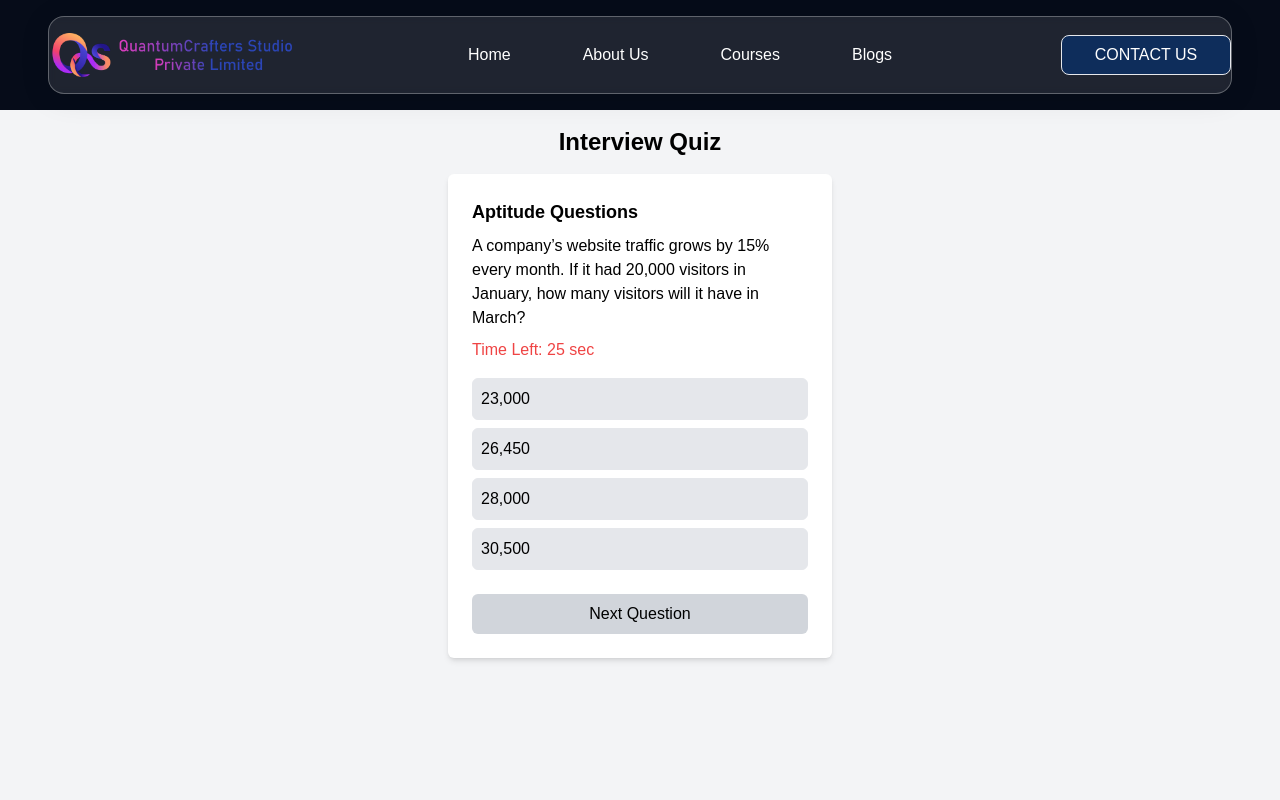
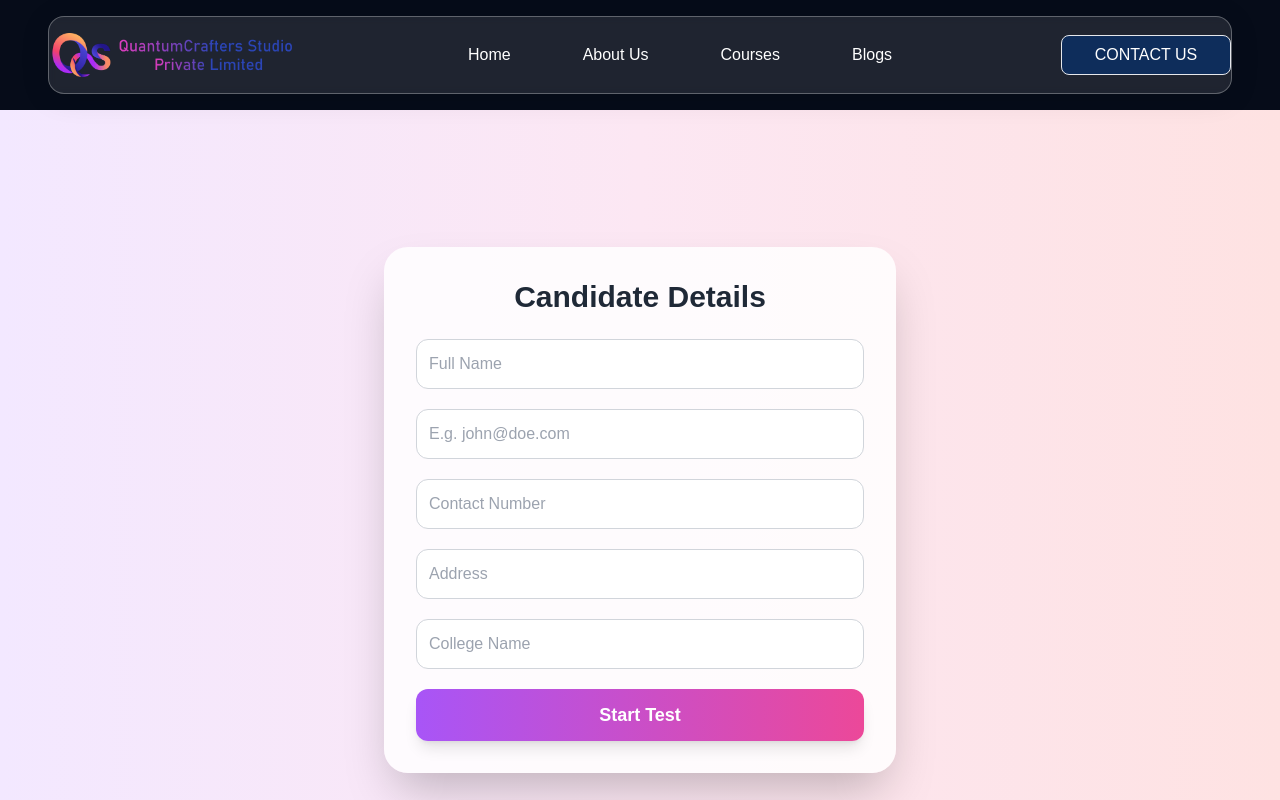
Before and after one commit to qcsstudio/qcsstudio, a Next.js app: page /interview in a window 1280 px wide. Shown: the top 800 px of the page. Built offline with nearby package versions, Linux system fonts and the light colour scheme.

Commit message:
interview questions

```diff
--- a/src/Data/interviewQuestion.js
+++ b/src/Data/interviewQuestion.js
@@ -1,7 +1,4 @@
 export const quizData = [
-    {
-      section: "Aptitude Questions",
-      questions: [
         {
           question: "A company’s website traffic grows by 15% every month. If it had 20,000 visitors in January, how many visitors will it have in March?",
           options: ["23,000", "26,450", "28,000", "30,500"],
@@ -51,12 +48,7 @@ export const quizData = [
           question: "If a cybersecurity team identifies 300 phishing emails and blocks 85% of them, how many phishing emails get through?",
           options: ["35", "45", "50", "60"],
           answer: "45",
-        }
-      ]
-    },
-    {
-      section: "Technical Questions",
-      questions: [
+        },
         {
           question: "Which metric measures how often an ad is clicked compared to how often it is shown?",
           options: ["CPC", "CTR", "CPM", "CPA"],
@@ -97,6 +89,4 @@ export const quizData = [
           options: ["Visual Studio Code", "Figma", "MySQL", "TensorFlow"],
           answer: "Figma",
         }
-      ]
-    }
   ];
--- a/src/app/layout.js
+++ b/src/app/layout.js
@@ -8,6 +8,7 @@ import { Analytics } from "@vercel/analytics/next";
 import Script from "next/script";
 import "primereact/resources/themes/lara-light-blue/theme.css";
 import "primereact/resources/primereact.min.css";
+import { CandidateDataContextProvider } from "@/context/CandidateDataContext";
 
 const geistSans = Geist({
   variable: "--font-geist-sans",
@@ -44,7 +45,7 @@ export default function RootLayout({ children }) {
         }}
       />
 
-      <Script async src="https://www.googletagmanager.com/gtag/js?id=G-7JRBR0RQGH"/>
+      <Script async src="https://www.googletagmanager.com/gtag/js?id=G-7JRBR0RQGH" />
 
       <Script
         id="gtag-init"
@@ -72,13 +73,16 @@ export default function RootLayout({ children }) {
         </noscript>
 
         <PrimeReactProvider>
+          <CandidateDataContextProvider>
             <BlogDataContextProvider>
               <StudentDataContextProvider>
                 {children}
                 <Analytics />
               </StudentDataContextProvider>
             </BlogDataContextProvider>
+          </CandidateDataContextProvider>
         </PrimeReactProvider>
+
       </body>
     </html>
   );
--- a/src/containers/InterviewContainer/InterviewContainer.jsx
+++ b/src/containers/InterviewContainer/InterviewContainer.jsx
@@ -1,21 +1,21 @@
 "use client"
 import Footer from '@/components/Footer'
 import Navbar from '@/components/Navbar'
-import Quiz from '@/components/QuizComponents/Quiz'
-import StudentDetailForm from '@/components/QuizComponents/StudentDetailForm'
 import { StudentDataContext } from '@/context/StudentDataContext'
 import { useContext } from 'react'
 import React from 'react'
 import InterviewQuestionContainer from '../InterviewQuestionContainer/InterviewQuestionContainer'
 import InterviewStudentForm from '../InterviewQuestionContainer/InterviewSudentForm'
+import { CandidateDataContext } from '@/context/CandidateDataContext'
 
 const InterviewContainer = () => {
-const { showQuiz  ,  setShowQuiz } = useContext(StudentDataContext);
+
+const {  showTest } = useContext(CandidateDataContext);
 
   return (
     <div>
         <Navbar/>
-        { false ?  <InterviewStudentForm/> : <InterviewQuestionContainer/> }
+        { showTest ?  <InterviewQuestionContainer/> : <InterviewStudentForm/>  }
         <Footer/>
     </div>
   )
--- a/src/containers/InterviewQuestionContainer/InterviewQuestionContainer.jsx
+++ b/src/containers/InterviewQuestionContainer/InterviewQuestionContainer.jsx
@@ -1,18 +1,50 @@
 "use client";
-import React, { useState, useEffect } from "react";
+import React, { useState, useEffect, useContext } from "react";
 import { quizData } from "@/Data/interviewQuestion";
+import { CandidateDataContext } from "@/context/CandidateDataContext";
+import Link from "next/link";
 
 function InterviewQuestionContainer() {
-  const [currentSection, setCurrentSection] = useState(0);
   const [currentQuestion, setCurrentQuestion] = useState(0);
   const [selectedOption, setSelectedOption] = useState(null);
   const [score, setScore] = useState(0);
   const [showResult, setShowResult] = useState(false);
-  const [timeLeft, setTimeLeft] = useState(30);
+  const [timeLeft, setTimeLeft] = useState(50);
   const [tabSwitchCount, setTabSwitchCount] = useState(0);
   const [showPopup, setShowPopup] = useState(false);
 
-  // Handle tab switching
+  const { UpdateCandidateAPI, candidateData } = useContext(CandidateDataContext);
+
+  // Prevent Cheating
+  // useEffect(() => {
+  //   // Disable right-click
+  //   const disableRightClick = (event) => event.preventDefault();
+  //   document.addEventListener("contextmenu", disableRightClick);
+
+  //   // Prevent Developer Tools (F12, Ctrl+Shift+I, etc.)
+  //   const disableDevTools = (event) => {
+  //     if (
+  //       event.key === "F12" ||
+  //       (event.ctrlKey && event.shiftKey && (event.key === "I" || event.key === "J" || event.key === "C"))
+  //     ) {
+  //       event.preventDefault();
+  //       alert("Cheating attempt detected! Developer tools are disabled.");
+  //     }
+  //   };
+  //   document.addEventListener("keydown", disableDevTools);
+
+  //   // Detect copy attempts
+  //   const detectCopy = () => alert("Copying is not allowed!");
+  //   document.addEventListener("copy", detectCopy);
+
+  //   return () => {
+  //     document.removeEventListener("contextmenu", disableRightClick);
+  //     document.removeEventListener("keydown", disableDevTools);
+  //     document.removeEventListener("copy", detectCopy);
+  //   };
+  // }, []);
+
+  // Handle Tab Switching
   useEffect(() => {
     const handleVisibilityChange = () => {
       if (document.hidden) {
@@ -25,14 +57,14 @@ function InterviewQuestionContainer() {
     return () => document.removeEventListener("visibilitychange", handleVisibilityChange);
   }, []);
 
-  // If user switches tabs more than once, cancel the quiz
+  // If the candidate switches tabs more than once, cancel the quiz
   useEffect(() => {
     if (tabSwitchCount > 1) {
       setShowResult(true);
     }
   }, [tabSwitchCount]);
 
-  // Handle Timer
+  // Timer logic
   useEffect(() => {
     if (timeLeft <= 0) {
       handleNextQuestion();
@@ -45,38 +77,36 @@ function InterviewQuestionContainer() {
   const handleOptionClick = (option) => setSelectedOption(option);
 
   const handleNextQuestion = () => {
-    const section = quizData[currentSection];
-    const question = section.questions[currentQuestion];
-
-    if (selectedOption === question.answer) {
+    if (selectedOption === quizData[currentQuestion].answer) {
       setScore((prev) => prev + 1);
     }
 
     setSelectedOption(null);
-    setTimeLeft(30);
+    setTimeLeft(50);
 
-    if (currentQuestion + 1 < section.questions.length) {
+    if (currentQuestion + 1 < quizData.length) {
       setCurrentQuestion((prev) => prev + 1);
-    } else if (currentSection + 1 < quizData.length) {
-      setCurrentSection((prev) => prev + 1);
-      setCurrentQuestion(0);
     } else {
+      console.log(candidateData);
       setShowResult(true);
+      const data = {
+        ...candidateData , score: score , quiz_status:"finished"
+      }
+      UpdateCandidateAPI(  candidateData.email,  data);
     }
   };
 
   return (
-    <div className="p-4 bg-gray-100 min-h-screen flex flex-col items-center">
-      <h1 className="text-2xl font-bold mb-4">Interview Quiz</h1>
+    <div className="p-6 bg-gradient-to-r from-purple-100 via-pink-100 to-red-100 min-h-screen flex flex-col items-center justify-center">
 
-      {/* Show Popup if User Switches Tab Once */}
+      {/* Popup warning for tab switching */}
       {showPopup && (
         <div className="fixed top-0 left-0 w-full h-full flex items-center justify-center bg-black bg-opacity-50">
-          <div className="bg-white p-6 rounded-md shadow-md text-center">
+          <div className="bg-white p-6 rounded-lg shadow-lg text-center">
             <h2 className="text-xl font-bold text-red-600">Warning! 🚨</h2>
             <p className="mt-2 text-gray-700">You switched tabs! Stay on this page or the quiz will be canceled.</p>
             <button
-              className="mt-4 px-4 py-2 bg-blue-500 text-white rounded-md"
+              className="mt-4 px-4 py-2 bg-blue-500 text-white rounded-lg"
               onClick={() => setShowPopup(false)}
             >
               Continue Quiz
@@ -86,20 +116,23 @@ function InterviewQuestionContainer() {
       )}
 
       {!showResult ? (
-        <div className="bg-white p-6 shadow-md rounded-md w-96 select-none">
-          <h2 className="text-lg font-semibold">{quizData[currentSection].section}</h2>
-          <h3 className="text-md mt-2">{quizData[currentSection].questions[currentQuestion].question}</h3>
+        <div className="bg-white/50 p-6 shadow-2xl rounded-2xl w-full max-w-[700px] select-none">
+          {/* Question Counter */}
+          <div className="text-gray-600 mb-2">
+            Question {currentQuestion + 1} of {quizData.length}
+          </div>
 
-          <p className="text-red-500 mt-2">Time Left: {timeLeft} sec</p>
+          <h3 className="text-lg font-semibold">{quizData[currentQuestion].question}</h3>
+
+          <p className="text-red-500 mt-2 font-bold">Time Left: {timeLeft} sec</p>
 
           <div className="mt-4">
-            {quizData[currentSection].questions[currentQuestion].options.map((option, index) => (
+            {quizData[currentQuestion].options.map((option, index) => (
               <button
                 key={index}
                 onClick={() => handleOptionClick(option)}
-                className={`block w-full p-2 my-2 border rounded-md text-left transition ${
-                  selectedOption === option ? "bg-blue-500 text-white" : "bg-gray-200 hover:bg-gray-300"
-                }`}
+                className={`block w-full p-3 my-2 border rounded-md text-left font-medium transition-all ${selectedOption === option ? "bg-gradient-to-r from-purple-500 to-pink-500 text-white" : "bg-gray-200 hover:bg-gray-300"
+                  }`}
               >
                 {option}
               </button>
@@ -109,23 +142,23 @@ function InterviewQuestionContainer() {
           <button
             onClick={handleNextQuestion}
             disabled={!selectedOption}
-            className={`mt-4 p-2 rounded-md w-full ${
-              selectedOption ? "bg-blue-500 text-white" : "bg-gray-300 cursor-not-allowed"
-            }`}
+            className={`mt-4 p-3 rounded-md w-full font-bold transition ${selectedOption ? "bg-gradient-to-r from-purple-500 to-pink-500 text-white hover:bg-blue-700" : "bg-gray-300 cursor-not-allowed"
+              }`}
           >
-            {currentQuestion + 1 < quizData[currentSection].questions.length || currentSection + 1 < quizData.length
-              ? "Next Question"
-              : "See Results"}
+            {currentQuestion + 1 < quizData.length ? "Next Question" : "See Results"}
           </button>
         </div>
       ) : (
-        <div className="bg-white p-6 shadow-md rounded-md w-96 text-center">
-          <h2 className="text-xl font-bold">{tabSwitchCount > 1 ? "Quiz Cancelled! ❌" : "Quiz Completed!"}</h2>
-          <p className="text-lg mt-2">
+        <div className="bg-white p-6 shadow-lg rounded-lg w-96 text-center">
+          <h2 className="text-2xl font-bold text-blue-700">
+            {tabSwitchCount > 1 ? "Quiz Cancelled! ❌" : "Quiz Completed!"}
+          </h2>
+          <p className="text-lg mt-2 font-medium">
             {tabSwitchCount > 1
               ? "You switched tabs multiple times. The quiz has been canceled."
-              : `Your score: ${score} / ${quizData.reduce((total, section) => total + section.questions.length, 0)}`}
+              : `Your Score: ${score} / ${quizData.length}`}
           </p>
+          <Link href={'/'} className="flex justify-center"> Go to home</Link>
         </div>
       )}
     </div>
--- a/src/containers/InterviewQuestionContainer/InterviewSudentForm.jsx
+++ b/src/containers/InterviewQuestionContainer/InterviewSudentForm.jsx
@@ -1,4 +1,5 @@
-import { useState } from "react";
+import { CandidateDataContext } from "@/context/CandidateDataContext";
+import { useState, useContext } from "react";
 
 export default function RegistrationForm() {
   const [formData, setFormData] = useState({
@@ -7,10 +8,14 @@ export default function RegistrationForm() {
     contactNumber: "",
     address: "",
     collegeName: "",
+    quiz_status: "started"
   });
+
   const [errors, setErrors] = useState({});
   const [submittedData, setSubmittedData] = useState(null);
+  const [showRules, setShowRules] = useState(false);
 
+  const { CreateCandidateAPI  , setCandiDateData} = useContext(CandidateDataContext)
   const handleChange = (e) => {
     setFormData({ ...formData, [e.target.name]: e.target.value });
   };
@@ -34,17 +39,22 @@ export default function RegistrationForm() {
     const validationErrors = validate();
     if (Object.keys(validationErrors).length === 0) {
       setSubmittedData(formData);
-      console.log("Form Submitted:", formData);
       setErrors({});
+      setShowRules(true); // Show rules modal on form submission
     } else {
       setErrors(validationErrors);
     }
   };
 
+  const handleStartQuiz = () => {
+    CreateCandidateAPI(formData);
+    setCandiDateData(formData);
+  };
+
   return (
     <div className="flex items-center justify-center min-h-screen bg-gradient-to-r from-purple-100 via-pink-100 to-red-100 p-4">
-      <div className="w-full max-w-lg p-8 bg-white/85 shadow-2xl rounded-3xl  ">
-        <h2 className="text-3xl font-bold text-center text-gray-800 mb-6">student Form</h2>
+      <div className="w-full max-w-lg p-8 bg-white/85 shadow-2xl rounded-3xl">
+        <h2 className="text-3xl font-bold text-center text-gray-800 mb-6">Candidate Details</h2>
         <form onSubmit={handleSubmit} className="space-y-5">
           <div>
             <input
@@ -101,15 +111,31 @@ export default function RegistrationForm() {
             />
             {errors.collegeName && <p className="text-red-500 text-sm mt-1">{errors.collegeName}</p>}
           </div>
-          <button type="submit" className="w-full bg-gradient-to-r from-purple-500 to-pink-500 text-white p-3 rounded-xl text-lg font-semibold shadow-lg hover:opacity-90 transition">Submit</button>
+          <button type="submit" className="w-full bg-gradient-to-r from-purple-500 to-pink-500 text-white p-3 rounded-xl text-lg font-semibold shadow-lg hover:opacity-90 transition">
+            Start Test
+          </button>
         </form>
-        {submittedData && (
-          <div className="mt-6 p-4 bg-green-100 rounded-2xl shadow-md">
-            <h3 className="text-lg font-semibold text-gray-800">Submitted Data:</h3>
-            <pre className="text-sm text-gray-700 p-2 bg-white rounded-xl">{JSON.stringify(submittedData, null, 2)}</pre>
+      </div>
+
+      {showRules && (
+        <div className="fixed inset-0 flex items-center justify-center bg-black bg-opacity-50">
+          <div className="bg-white p-6 rounded-lg shadow-lg w-[80%]  md:w-[40%]">
+            <h2 className="text-xl font-bold text-gray-800">Test Rules</h2>
+            <ul className="mt-3 text-gray-700 list-disc list-inside">
+              <li>If you switch tabs, your quiz will be automatically canceled.</li>
+              <li>There are 25 questions.</li>
+              <li>Each question has a 50-second timer.</li>
+              <li>Do not refresh screen.</li>
+              <li>Make sure you have good  internet conectivity</li>
+            </ul>
+            <div className="mt-4 flex justify-end">
+              <button onClick={handleStartQuiz} className="bg-gradient-to-r from-purple-500 to-pink-500 text-white px-4 py-2 rounded-lg">
+                Start Quiz
+              </button>
+            </div>
           </div>
-        )}
-      </div>
+        </div>
+      )}
     </div>
   );
 }
--- /dev/null
+++ b/src/context/CandidateDataContext.js
@@ -0,0 +1,82 @@
+"use client";
+import { createContext, useState } from "react";
+
+const CandidateIntialData = {
+    showTest: false,
+    setShowTest: () => { },
+    CreateCandidateAPI: () => { },
+    candidateData: {},
+    setCandiDateData: () => { },
+    UpdateCandidateAPI: () => { }
+};
+
+export const CandidateDataContext = createContext(CandidateIntialData);
+
+export const CandidateDataContextProvider = ({ children }) => {
+
+    const [showTest, setShowTest] = useState(CandidateIntialData.showTest);
+    const [candidateData, setCandiDateData] = useState(CandidateIntialData.candidateData);
+
+    const CreateCandidateAPI = async (data) => {
+        try {
+            const res = await fetch("/api/candidates", {
+                method: "POST",
+                headers: {
+                    "Content-Type": "application/json"
+                },
+                body: JSON.stringify(data) // ✅ Directly send data, no extra { data }
+            });
+
+            if (!res.ok) {
+                throw new Error(`HTTP error! Status: ${res.status}`);
+            }
+
+            const responseData = await res.json();
+            setShowTest(true);
+            return responseData;
+        } catch (error) {
+            console.error("Error:", error);
+            alert("Error! Check Console.");
+        }
+    };
+
+    const UpdateCandidateAPI = async (email, data) => {
+        try {
+            const res = await fetch("/api/candidates", {
+                method: "PUT",
+                headers: {
+                    "Content-Type": "application/json"
+                },
+                body: JSON.stringify({ email, ...data }) // Include email in the request body
+            });
+
+            if (!res.ok) {
+                throw new Error(`HTTP error! Status: ${res.status}`);
+            }
+
+            const responseData = await res.json();
+            setShowTest(true);
+            return responseData;
+        } catch (error) {
+            console.error("Error:", error);
+            alert("Error! Check Console.");
+        }
+    };
+
+
+
+    return (
+        <CandidateDataContext.Provider
+            value={{
+                showTest,
+                setShowTest,
+                CreateCandidateAPI,
+                candidateData,
+                setCandiDateData,
+                UpdateCandidateAPI
+            }}
+        >
+            {children}
+        </CandidateDataContext.Provider>
+    );
+};
--- /dev/null
+++ b/src/models/candidate.js
@@ -0,0 +1,20 @@
+import mongoose from "mongoose";
+
+const CandidatesSchema = new mongoose.Schema(
+  {
+    fullName: { type: String, required: true },
+    email: { type: String, required: true, unique: true },
+    contactNumber: { type: String, required: true },
+    address: { type: String, required: true },
+    collegeName: { type: String, required: true },
+    score: { type: Number, default: null },
+    quiz_status: {
+      type: String,
+      enum: ["started", "cancelled", "finished"],
+      required: true
+    }
+  },
+  { timestamps: true }
+);
+
+export default mongoose.models.Candidates || mongoose.model("Candidates", CandidatesSchema);
```
Also changed, not shown: src/app/api/candidates/[id]/route.js (added, +47 -0 lines), src/app/api/candidates/route.js (added, +56 -0 lines). Lines whose indentation alone changed are shown as unchanged.
